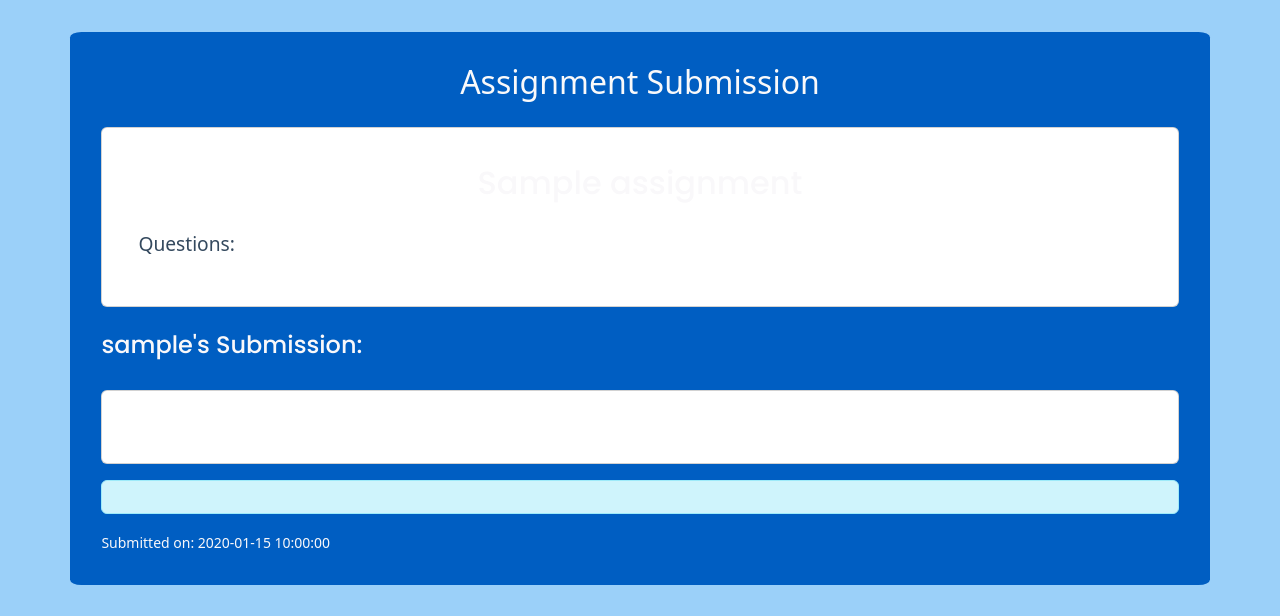
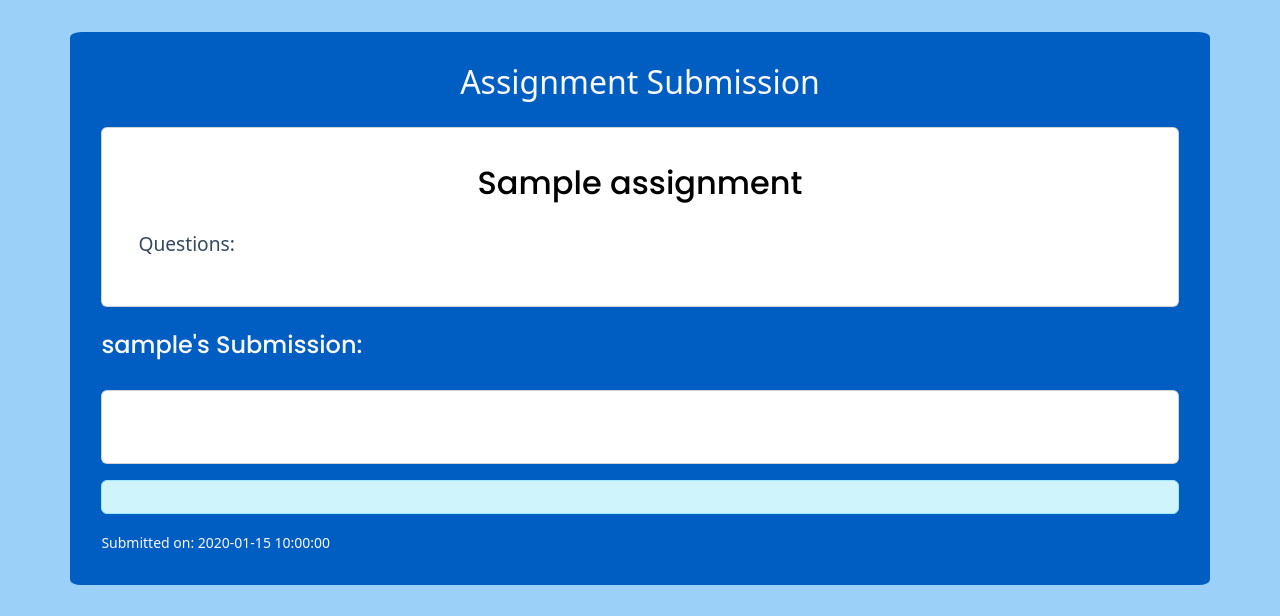
Before and after one commit to AmayVikram/DeepGrader, a Flask app: template templates/view_submission.html in a window 1280 px wide. Shown: the part 56-672 px from the top of the page. Run offline with Flask 2, Linux system fonts and the light colour scheme; the template is opened without the code that fills it: most values are stand-ins (such as "Sample title", 1, 10 or a date in 2020); some web fonts are replaced.

Commit message:
correction 1

```diff
--- a/templates/view_submission.html
+++ b/templates/view_submission.html
@@ -5,7 +5,7 @@
     <h2 style="text-align: center;margin-bottom: 25px;color: #f9f9fa;">Assignment Submission</h2>
     <div class="card mb-4">
         <div class="card-body">
-            <h3 style="text-align: center; font-size: 2em;">{{ assignment.title }}</h3>
+            <h3 style="text-align: center; font-size: 2em; color: black;">{{ assignment.title }}</h3>
             <h4>Questions:</h4>
             {% for question in assignment.questions.split('Q')[1:] %}
                 <div class="question-block mb-2">
```
